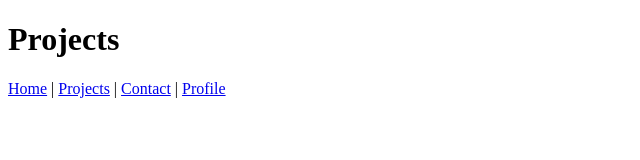
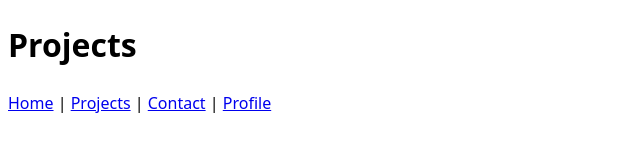
Before and after one commit to isaiahfang/portfolio, a plain HTML site: page projects/index.html in a window 1280 px wide. Shown: the whole page, without its empty margins (0-640 px from the left). Drawn offline with Linux system fonts and the light colour scheme.

Commit message:
Update index.html

```diff
--- a/projects/index.html
+++ b/projects/index.html
@@ -6,6 +6,8 @@
     <title>Projects</title>
 
     <h1>Projects</h1>
+
+    <link rel="stylesheet" href="\style.css" />
 
     <nav>
         <a href="https://isaiahfang.github.io/portfolio/"> Home</a> |
```
